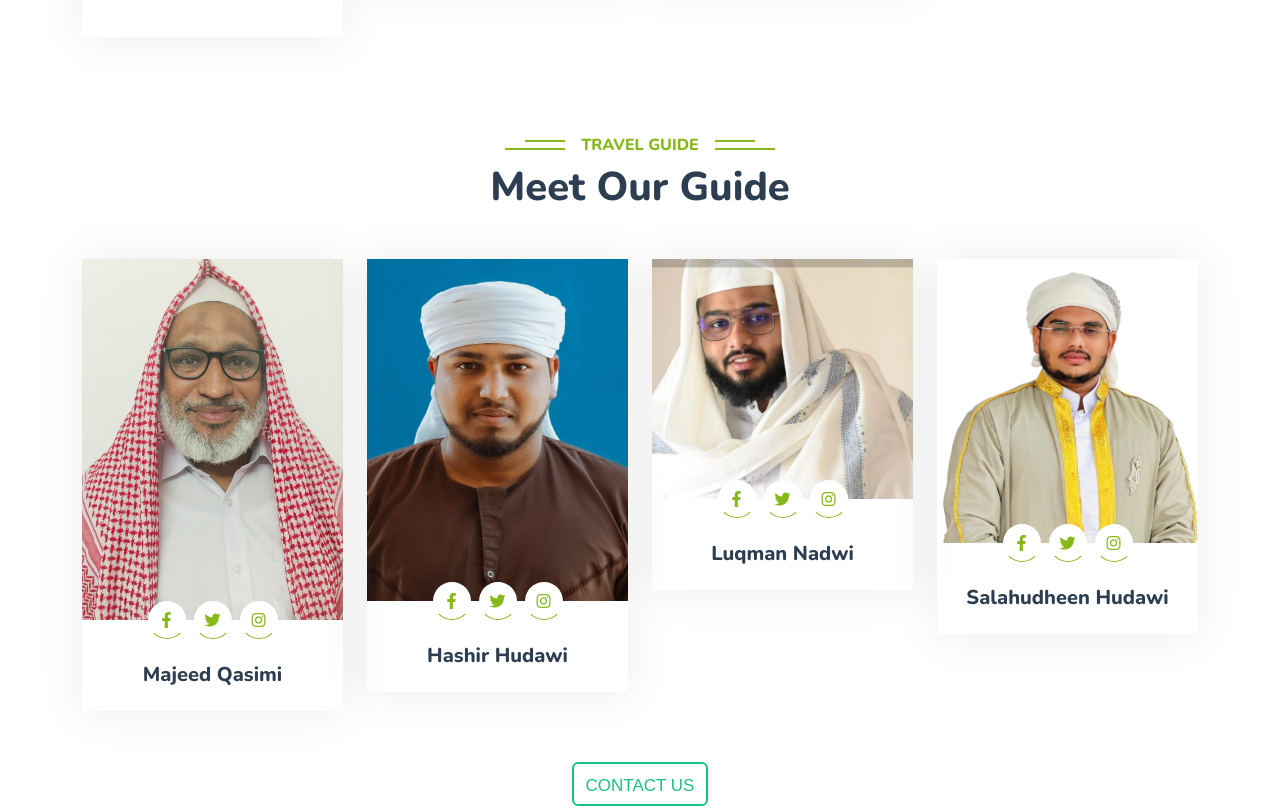
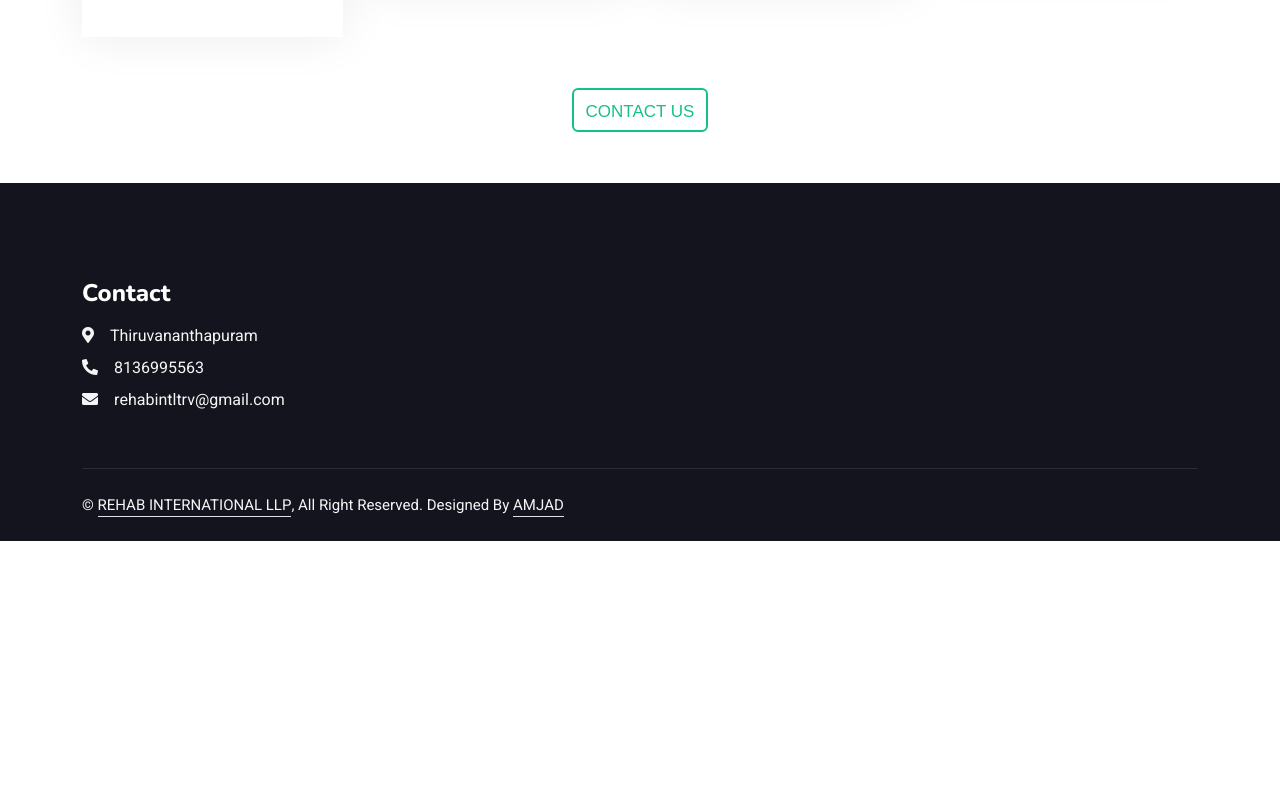
Before and after one commit to AMJADMM/rehab, a plain HTML site: page travel-agency-html-template/index.html in a window 1280 px wide. Shown: the part 3726-4535 px from the top of the page. After the commit the page ends 4267 px from the top, so only its background shows below. Drawn offline with nearby package versions, Linux system fonts and the light colour scheme.

Commit message:
Update index.html

```diff
--- a/travel-agency-html-template/index.html
+++ b/travel-agency-html-template/index.html
@@ -347,82 +347,7 @@
     </div>
     <!-- Service End -->
 
-    <!-- Team Start -->
-    <div class="container-xxl py-5">
-        <div class="container">
-            <div class="text-center wow fadeInUp" data-wow-delay="0.1s">
-                <h6 class="section-title bg-white text-center text-primary px-3">Travel Guide</h6>
-                <h1 class="mb-5">Meet Our Guide</h1>
-            </div>
-            <div class="row g-4">
-                <div class="col-lg-3 col-md-6 wow fadeInUp" data-wow-delay="0.1s">
-                    <div class="team-item">
-                        <div class="overflow-hidden">
-                            <img class="img-fluid" src="img/MAJEED QASIMI.jpeg" alt="">
-                        </div>
-                        <div class="position-relative d-flex justify-content-center" style="margin-top: -19px;">
-                            <a class="btn btn-square mx-1" href=""><i class="fab fa-facebook-f"></i></a>
-                            <a class="btn btn-square mx-1" href=""><i class="fab fa-twitter"></i></a>
-                            <a class="btn btn-square mx-1" href=""><i class="fab fa-instagram"></i></a>
-                        </div>
-                        <div class="text-center p-4">
-                            <h5 class="mb-0">Majeed Qasimi</h5>
 
-                        </div>
-                    </div>
-                </div>
-                <div class="col-lg-3 col-md-6 wow fadeInUp" data-wow-delay="0.3s">
-                    <div class="team-item">
-                        <div class="overflow-hidden">
-                            <img class="img-fluid" src="img/HASHIR HUDAWI.jpeg" alt="">
-                        </div>
-                        <div class="position-relative d-flex justify-content-center" style="margin-top: -19px;">
-                            <a class="btn btn-square mx-1" href=""><i class="fab fa-facebook-f"></i></a>
-                            <a class="btn btn-square mx-1" href=""><i class="fab fa-twitter"></i></a>
-                            <a class="btn btn-square mx-1" href=""><i class="fab fa-instagram"></i></a>
-                        </div>
-                        <div class="text-center p-4">
-                            <h5 class="mb-0">Hashir Hudawi</h5>
-
-                        </div>
-                    </div>
-                </div>
-                <div class="col-lg-3 col-md-6 wow fadeInUp" data-wow-delay="0.5s">
-                    <div class="team-item">
-                        <div class="overflow-hidden">
-                            <img class="img-fluid" src="img/LUQMAN NADWI.jpeg" alt="">
-                        </div>
-                        <div class="position-relative d-flex justify-content-center" style="margin-top: -19px;">
-                            <a class="btn btn-square mx-1" href=""><i class="fab fa-facebook-f"></i></a>
-                            <a class="btn btn-square mx-1" href=""><i class="fab fa-twitter"></i></a>
-                            <a class="btn btn-square mx-1" href=""><i class="fab fa-instagram"></i></a>
-                        </div>
-                        <div class="text-center p-4">
-                            <h5 class="mb-0">Luqman Nadwi</h5>
-
-                        </div>
-                    </div>
-                </div>
-                <div class="col-lg-3 col-md-6 wow fadeInUp" data-wow-delay="0.7s">
-                    <div class="team-item">
-                        <div class="overflow-hidden">
-                            <img class="img-fluid" src="img/SWALAH HUDAWI.jpeg" alt="">
-                        </div>
-                        <div class="position-relative d-flex justify-content-center" style="margin-top: -19px;">
-                            <a class="btn btn-square mx-1" href=""><i class="fab fa-facebook-f"></i></a>
-                            <a class="btn btn-square mx-1" href=""><i class="fab fa-twitter"></i></a>
-                            <a class="btn btn-square mx-1" href=""><i class="fab fa-instagram"></i></a>
-                        </div>
-                        <div class="text-center p-4">
-                            <h5 class="mb-0">Salahudheen Hudawi</h5>
-
-                        </div>
-                    </div>
-                </div>
-            </div>
-        </div>
-    </div>
-    <!-- Team End -->
 
 
     <div class="unique-button-container">
```
